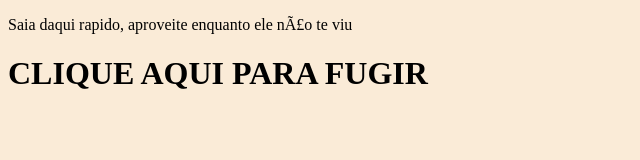
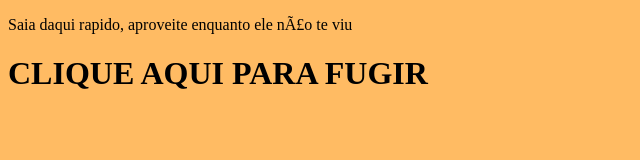
Before and after one commit to KidZane/01101101, a plain HTML site: page index.html in a window 1280 px wide. Shown: the whole page, without its empty margins (0-640 px from the left). Drawn offline with Linux system fonts and the light colour scheme.

Commit message:
atualizado

```diff
--- a/style.css
+++ b/style.css
@@ -1,3 +1,3 @@
 body {
-    background-color: antiquewhite;
+    background-color: rgb(255, 187, 99);
 }
```
Also changed, not shown: index.html (+0 -1 lines).
